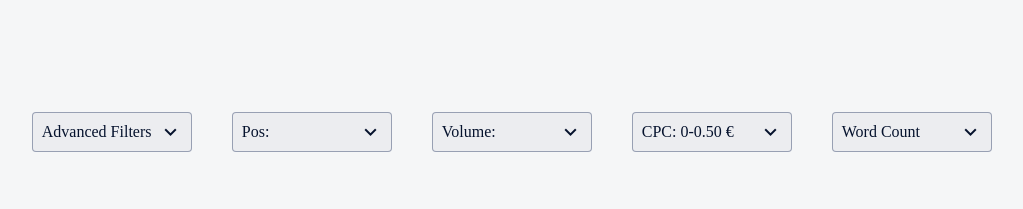
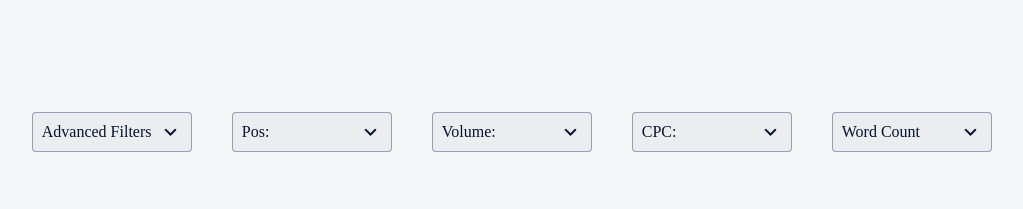
Before and after one commit to MrNedNick/vue-cpanel-filters, a Vue app: page / in a window 1280 px wide. Shown: the top 209 px of the page, without its empty margins (68-1091 px from the left). Built offline with nearby package versions, Linux system fonts and the light colour scheme.

Commit message:
Add isDisabled method for cpc filter

```diff
--- a/src/components/Filters/CpcFilter.vue
+++ b/src/components/Filters/CpcFilter.vue
@@ -3,13 +3,18 @@
     <v-menu offset-y :close-on-content-click="false" class="menu">
       <template v-slot:activator="{ on, attrs }">
         <v-btn v-bind="attrs" v-on="on" class="main-btn">
-          CPC: {{ cpc }}
+          CPC:
+          {{
+            cpcTitle !== "custom"
+              ? cpcTitle
+              : `${cpcRange.from} - ${cpcRange.to}`
+          }}
           <v-icon>mdi-chevron-down</v-icon>
         </v-btn>
       </template>
       <v-list class="menu">
         <v-list-item>
-          <v-radio-group v-model="cpc">
+          <v-radio-group v-model="cpcTitle">
             <v-radio
               class="radio"
               v-for="btn in cpcRadioBtns"
@@ -26,11 +31,12 @@
               <div>From</div>
               <v-text-field
                 class="custom-textfield"
-                v-model="cpcFrom"
-                :disabled="disabled"
+                v-model="cpcRange.from"
+                :disabled="isDisabled()"
                 append-icon="mdi-currency-eur"
                 value="from"
                 outlined
+                placeholder="0"
               />
             </div>
           </v-container>
@@ -40,17 +46,18 @@
               <div>To*</div>
               <v-text-field
                 class="custom-textfield"
-                v-model="cpcTo"
-                :disabled="disabled"
+                v-model="cpcRange.to"
+                :disabled="isDisabled()"
                 outlined
                 append-icon="mdi-currency-eur"
+                placeholder="0"
               />
             </div>
           </v-container>
         </div>
         <div class="section-label">*Max. value is unlimited</div>
         <div class="bottom">
-          <v-btn class="apply-btn" :disabled="disabled"> Apply </v-btn>
+          <v-btn class="apply-btn" :disabled="isDisabled()"> Apply </v-btn>
         </div>
       </v-list>
     </v-menu>
@@ -59,11 +66,14 @@
 
 <script>
 export default {
+  methods: {
+    isDisabled() {
+      return this.cpcTitle !== "custom";
+    },
+  },
   data: () => ({
-    disabled: false,
-    cpc: "0-0.50 €",
-    cpcFrom: "0",
-    cpcTo: "",
+    cpcTitle: "",
+    cpcRange: { from: "", to: "" },
     cpcRadioBtns: [
       {
         id: 1,
@@ -98,5 +108,4 @@ export default {
 .custom-section .v-text-field--enclosed .v-input__append-inner {
   margin-top: 4px !important;
 }
-
 </style>
```
